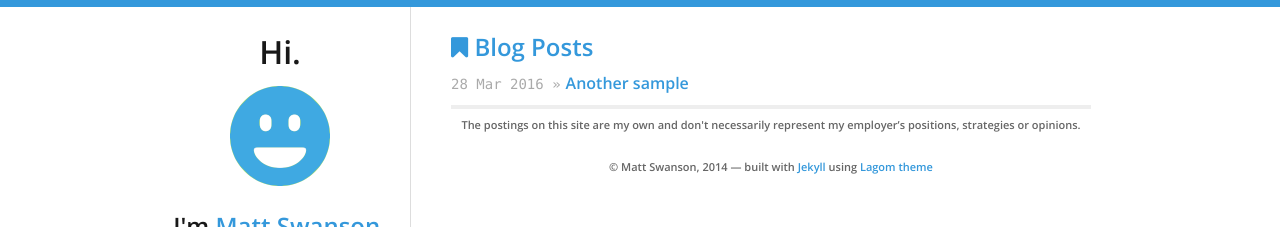
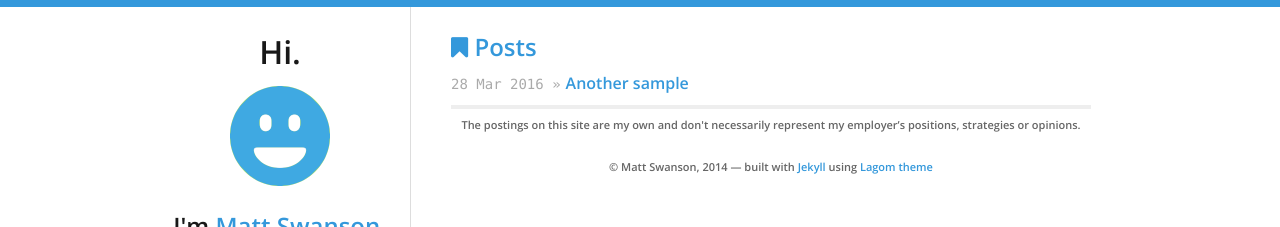
Before and after one commit to itskarthicklakshmanan/karthicklaksman.github.io, a Jekyll site: the page built from index.html, in a window 1280 px wide. Shown: the top 227 px of the page. Built offline with Jekyll 4.4.1, drawn with Linux system fonts in a browser that asks for light colours; nearby versions of some CDN libraries.

Commit message:
Update index.html

```diff
--- a/index.html
+++ b/index.html
@@ -1,10 +1,10 @@
 ---
 layout: default
-title: Blog Posts
+title: Posts
 ---
 
 <div id="home">
-  <h2><i class="fa fa-bookmark"></i> Blog Posts</h2>
+  <h2><i class="fa fa-bookmark"></i> Posts</h2>
   <ul id="blog-posts" class="posts">
     {% for post in site.posts %}
       <li><span>{{ post.date | date_to_string }} &raquo;</span><a href="{{ post.url }}">{{ post.title }}</a></li>
```
